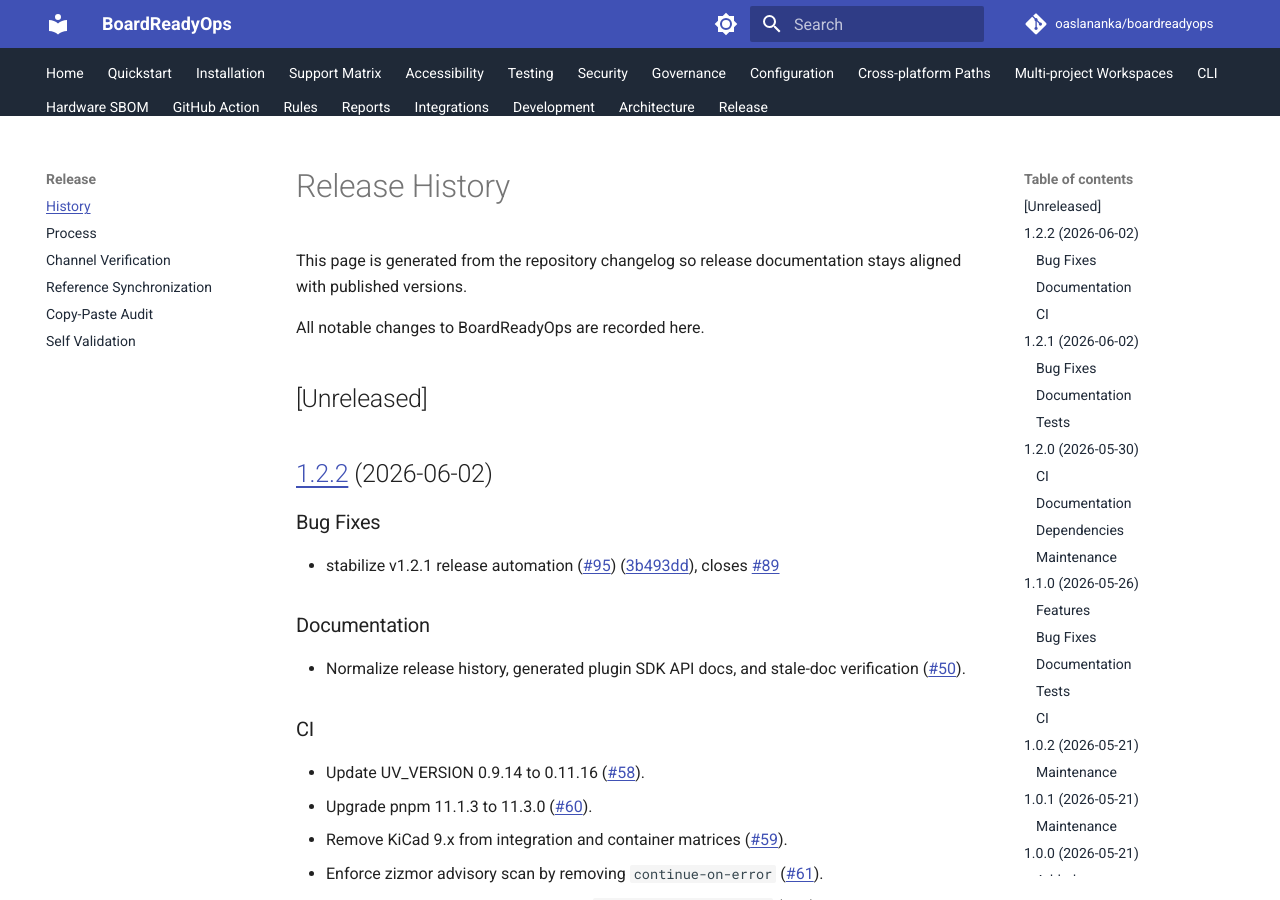
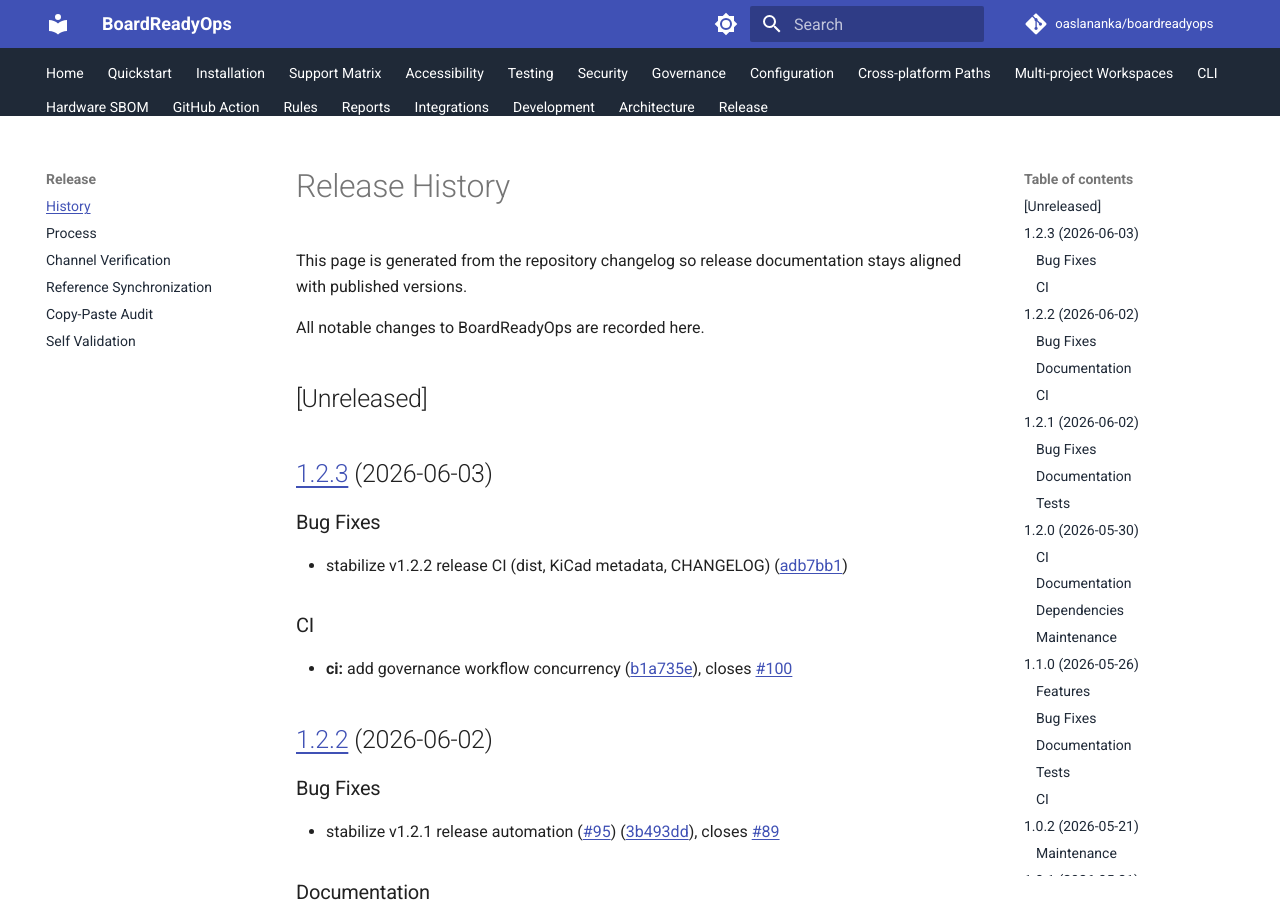
Before and after one commit to actions-marketplace-validations/oaslananka_boardreadyops, an MkDocs documentation site: the page built from docs/release/history.md, in a window 1280 px wide and 900 px high. Built offline with MkDocs 1.6.1 and Material for MkDocs 9.7.7, drawn with Linux system fonts in a browser that asks for light colours; comment, search, counter and statistics services are not loaded; the version menu is left out.

Commit message:
chore(main): release 1.2.3 (#99)

```diff
--- a/docs/release/history.md
+++ b/docs/release/history.md
@@ -7,6 +7,18 @@ This page is generated from the repository changelog so release documentation st
 All notable changes to BoardReadyOps are recorded here.
 
 ## [Unreleased]
+
+## [1.2.3](https://github.com/oaslananka/boardreadyops/compare/v1.2.2...v1.2.3) (2026-06-03)
+
+
+### Bug Fixes
+
+* stabilize v1.2.2 release CI (dist, KiCad metadata, CHANGELOG) ([adb7bb1](https://github.com/oaslananka/boardreadyops/commit/adb7bb190ea1981a48d6ce968999355e0bb526f2))
+
+
+### CI
+
+* **ci:** add governance workflow concurrency ([b1a735e](https://github.com/oaslananka/boardreadyops/commit/b1a735ed27e81aa9f34e96ea1ccc0f0a9ed03f51)), closes [#100](https://github.com/oaslananka/boardreadyops/issues/100)
 
 ## [1.2.2](https://github.com/oaslananka/boardreadyops/compare/v1.2.1...v1.2.2) (2026-06-02)
 
--- a/package.json
+++ b/package.json
@@ -1,6 +1,6 @@
 {
   "name": "boardreadyops",
-  "version": "1.2.2",
+  "version": "1.2.3",
   "description": "BoardReadyOps checks KiCad hardware repositories for production readiness before fabrication.",
   "type": "module",
   "license": "MIT",
```
Also changed, not shown: CHANGELOG.md (+12 -0 lines), .release-please-manifest.json, 4 other files.
